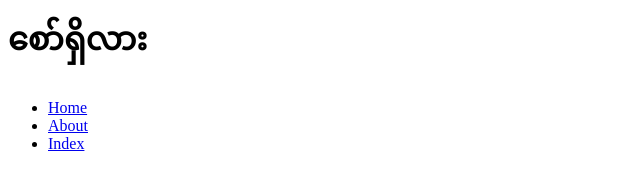
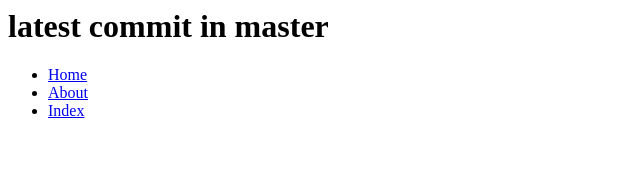
Before and after one commit to ZawHtettnaing/class, a plain HTML site: page zhn/about.html in a window 1280 px wide. Shown: the whole page, without its empty margins (0-640 px from the left). Drawn offline with Linux system fonts and the light colour scheme.

Commit message:
latest commit

```diff
--- a/zhn/about.html
+++ b/zhn/about.html
@@ -3,7 +3,7 @@
 		<title>Phone Book</title>
 	</head>
 	<body>
-		<h1>စော်ရှိလား</h1>
+		<h1>latest commit in master</h1>
 		<ul>
 			<li> <a href="home.html">Home</a> </li>
 			<li> <a href="about.html">About</a> </li>
```
